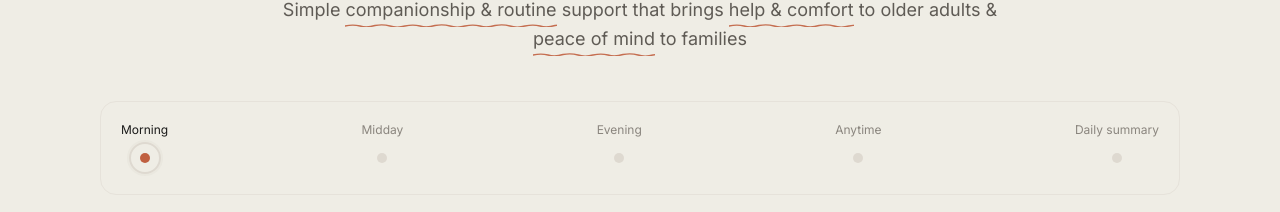
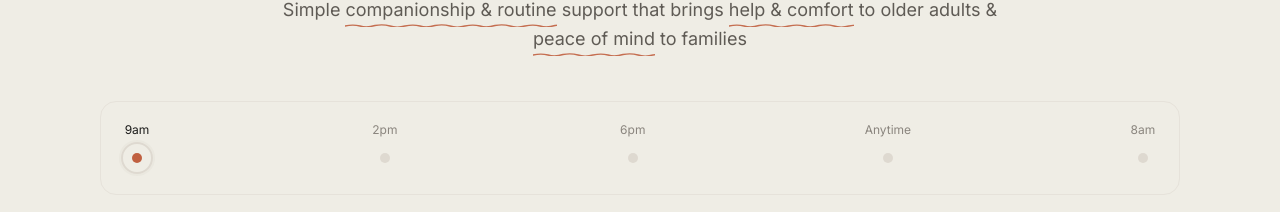
Before and after one commit to hawkpersonal/ChattaBox-Public-Website, a React (Vite) app: page / in a window 1280 px wide. Shown: the part 919-1131 px from the top of the page. Built offline with nearby package versions, Linux system fonts and the light colour scheme.

Commit message:
Change time labels to specific times (9am, 2pm, 6pm, 8am)

```diff
--- a/src/components/sections/Features.tsx
+++ b/src/components/sections/Features.tsx
@@ -17,7 +17,7 @@ const cadenceSteps = [
   {
     key: 'morning',
     icon: Bell,
-    timeLabel: "Morning",
+    timeLabel: "9am",
     title: "Gentle reminders",
     audience: "For your parent",
     how: "ChattaBox calls with helpful reminders for medications, meals, or daily routines — friendly prompts that feel like a caring check-in.",
@@ -28,7 +28,7 @@ const cadenceSteps = [
   {
     key: 'midday',
     icon: MessageCircle,
-    timeLabel: "Midday",
+    timeLabel: "2pm",
     title: "Friendly check-in",
     audience: "For your parent",
     how: "A warm conversation during the day to see how things are going. ChattaBox asks about their day and listens to what matters to them.",
@@ -39,7 +39,7 @@ const cadenceSteps = [
   {
     key: 'evening',
     icon: Heart,
-    timeLabel: "Evening",
+    timeLabel: "6pm",
     title: "A comforting chat",
     audience: "For your parent",
     how: "An evening conversation to wind down the day. ChattaBox remembers their stories and asks about the things they care about.",
@@ -61,7 +61,7 @@ const cadenceSteps = [
   {
     key: 'daily-summary',
     icon: FileText,
-    timeLabel: "Daily summary",
+    timeLabel: "8am",
     title: "Your daily update",
     audience: "For you",
     how: "You receive a gentle summary of how your loved one is doing. Mood patterns, engagement levels, and any notable moments — all in one simple update.",
```
